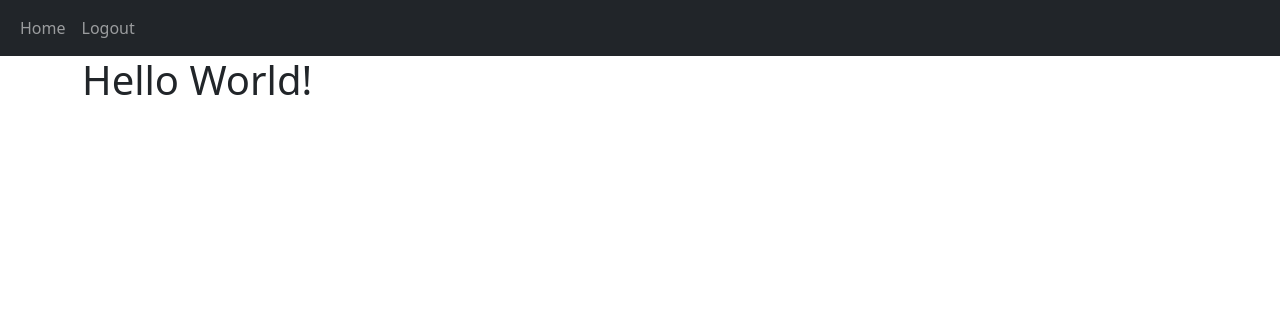
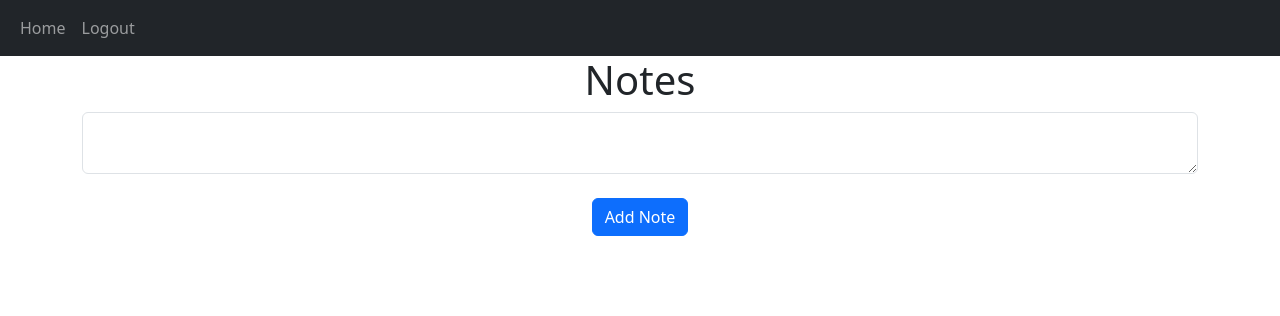
Before and after one commit to Mwambingu/PracArena, a Flask app: page / in a window 1280 px wide. Shown: the top 316 px of the page. Run offline with Flask 2, Linux system fonts and the light colour scheme; the visitor is signed in with stand-in values (Sample User, id 1); data comes from the database, SQL or seed files in the repository; data that the repository does not hold is empty.

Commit message:
Adding Note taking functionality

```diff
--- a/APIs/Python/Tech_With_Tim/website/auth.py
+++ b/APIs/Python/Tech_With_Tim/website/auth.py
@@ -59,8 +59,8 @@ def sign_up():
         new_user = User(email=email, first_name=first_name, password=generate_password_hash(password1, method="sha256"))
         db.session.add(new_user)
         db.session.commit()
-        login_user(user, remember=True)
+        login_user(user=new_user, remember=True)
         flash("Account created!", category='success')
         return redirect(url_for('views.home'))
 
-  return render_template("sign-up.html")
+  return render_template("sign-up.html", user=current_user)
--- a/APIs/Python/Tech_With_Tim/website/models.py
+++ b/APIs/Python/Tech_With_Tim/website/models.py
@@ -6,11 +6,11 @@ class Note(db.Model):
   id = db.Column(db.Integer, primary_key=True)
   data = db.Column(db.String(10000))
   date = db.Column(db.DateTime(timezone=True), default=func.now())
-  user_id = db.Column(db.Integer, db.ForeignKey('user.id'))
+  user_id = db.Column(db.Integer, db.ForeignKey('user.id'), nullable=False)
 
 class User(db.Model, UserMixin):
   id = db.Column(db.Integer, primary_key=True)
   email = db.Column(db.String(150), unique=True, nullable=False)
   password = db.Column(db.String(150), nullable=False)
   first_name = db.Column(db.String(150), nullable=False)
-  notes = db.relationship('Note')
+  notes = db.relationship('Note', backref='users', lazy=True)
--- a/APIs/Python/Tech_With_Tim/website/templates/home.html
+++ b/APIs/Python/Tech_With_Tim/website/templates/home.html
@@ -1,4 +1,16 @@
 {% extends "base.html" %} {% block title %}Home{% endblock %} {% block content
 %}
-<h1>Hello World!</h1>
+<h1 align="center">Notes</h1>
+<ul class="list-group list-group-flush" id="notes">
+    {% for note in user.notes %}
+    <li class="list-group-item">{{ note.data }}</li>
+    {% endfor %}
+</ul>
+<form method="POST">
+    <textarea name="note" id="note" class="form-control"></textarea>
+    <br />
+    <div align="center">
+        <button type="submit" class="btn btn-primary">Add Note</button>
+    </div>
+</form>
 {% endblock %}
--- a/APIs/Python/Tech_With_Tim/website/views.py
+++ b/APIs/Python/Tech_With_Tim/website/views.py
@@ -1,8 +1,18 @@
-from flask import Blueprint, render_template
+from flask import Blueprint, render_template, request
 from flask_login import login_required, current_user
+from .models import Note
+from . import db
+
 views = Blueprint('views', __name__)
 
-@views.route('/')
+
+@views.route('/', methods=['GET', 'POST'])
 @login_required
 def home():
+  if request.method == 'POST':
+    note = request.form.get('note')
+    new_note = Note(data=note, user_id=current_user.id)
+    db.session.add(new_note)
+    db.session.commit()
+
   return render_template("home.html", user=current_user)
```
